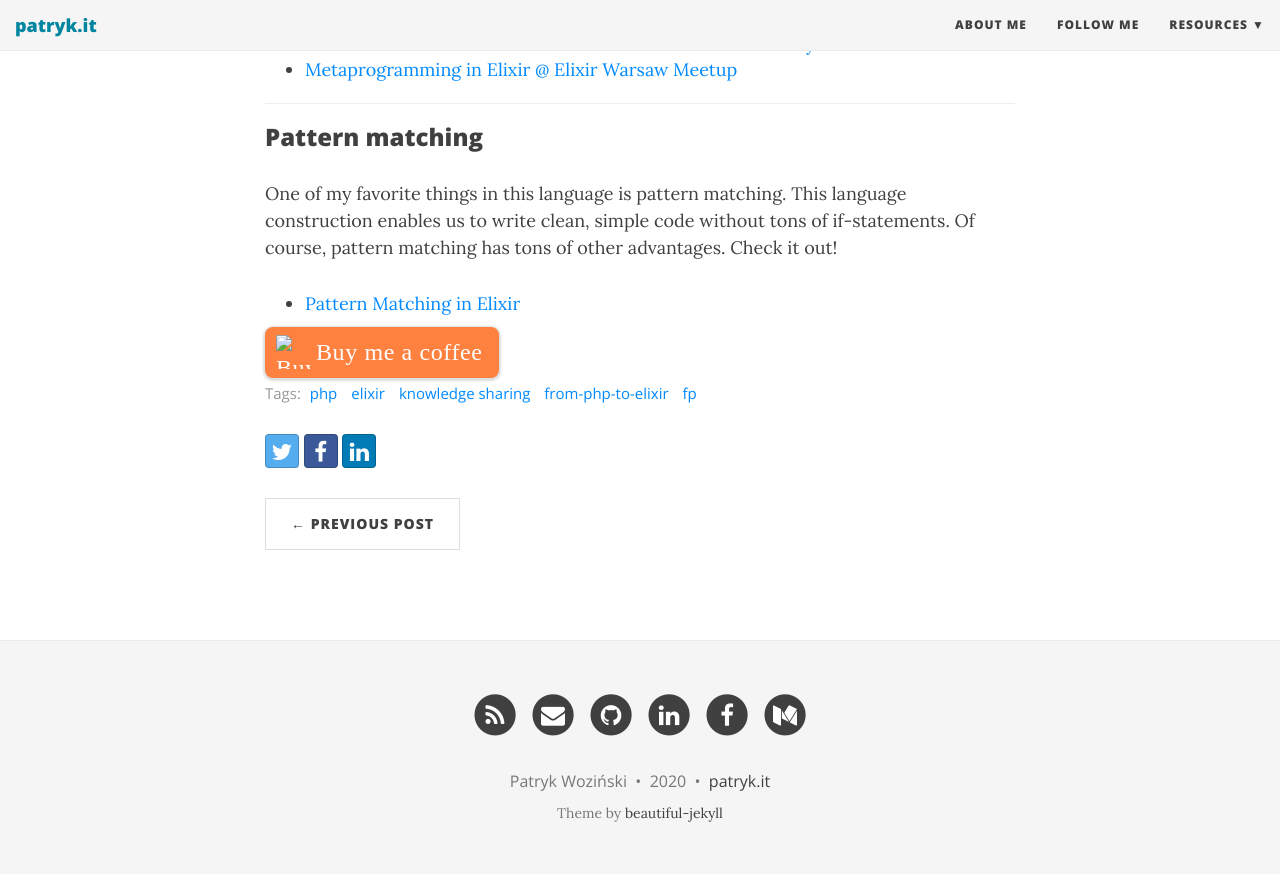
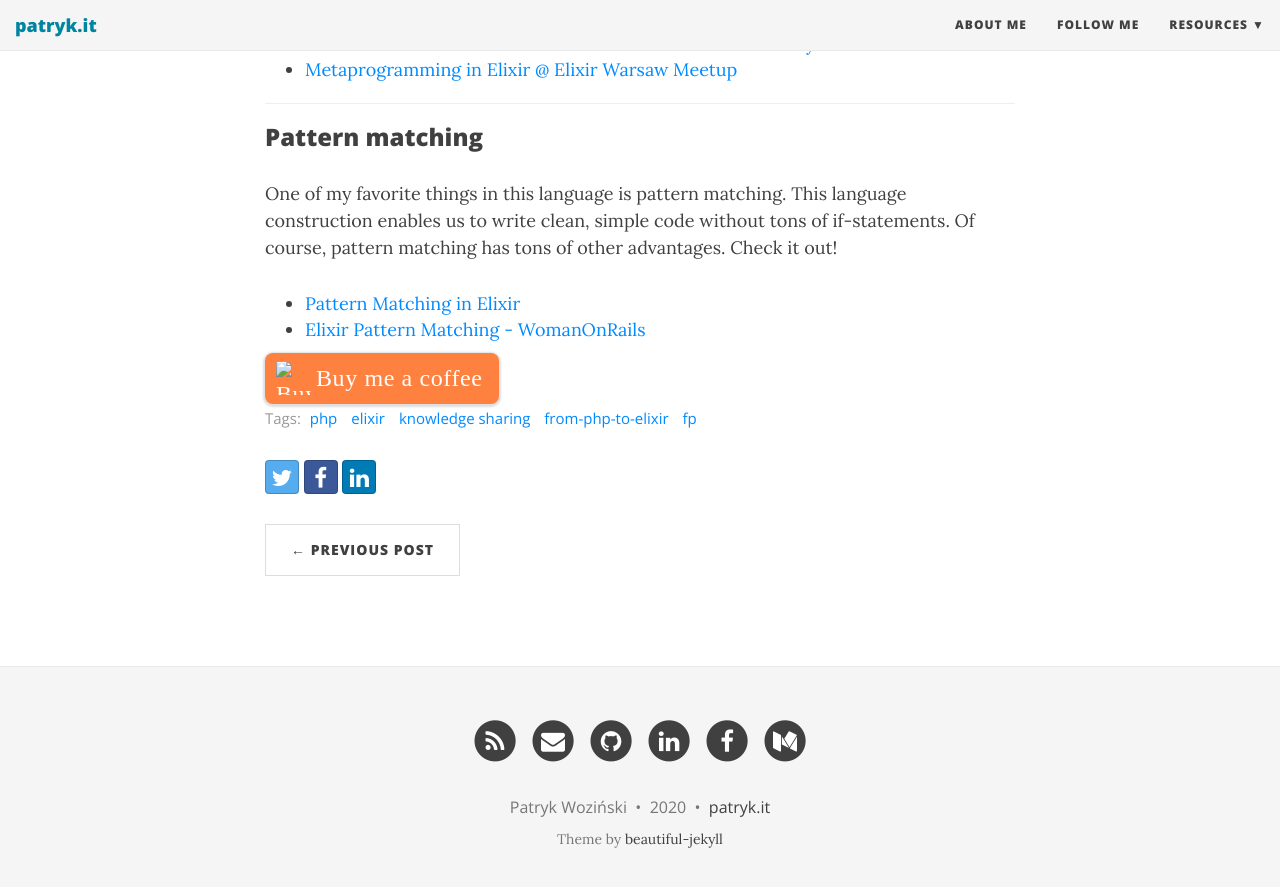
Before and after one commit to patrykwozinski/patrykwozinski.github.io, a Jekyll site: the page built from _posts/2020-09-21-resources-to-learn-elixir-for-php-devs.md, in a window 1280 px wide and 900 px high, scrolled down 1543 px. Shown: the top 887 px of the window. Built offline with Jekyll 4.4.1, drawn with Linux system fonts in a browser that asks for light colours; nearby versions of some CDN libraries; comment, search, counter and statistics services are not loaded.

Commit message:
additional

```diff
--- a/_posts/2020-09-21-resources-to-learn-elixir-for-php-devs.md
+++ b/_posts/2020-09-21-resources-to-learn-elixir-for-php-devs.md
@@ -39,3 +39,4 @@ Metaprogramming is the next thing that we don’t have experience in PHP languag
 ### Pattern matching
 One of my favorite things in this language is pattern matching. This language construction enables us to write clean, simple code without tons of if-statements. Of course, pattern matching has tons of other advantages. Check it out!
 - [Pattern Matching in Elixir](https://dev.to/flatironschool/pattern-matching-in-elixir-33m1)
+- [Elixir Pattern Matching - WomanOnRails](https://womanonrails.com/elixir-pattern-matching)
```
